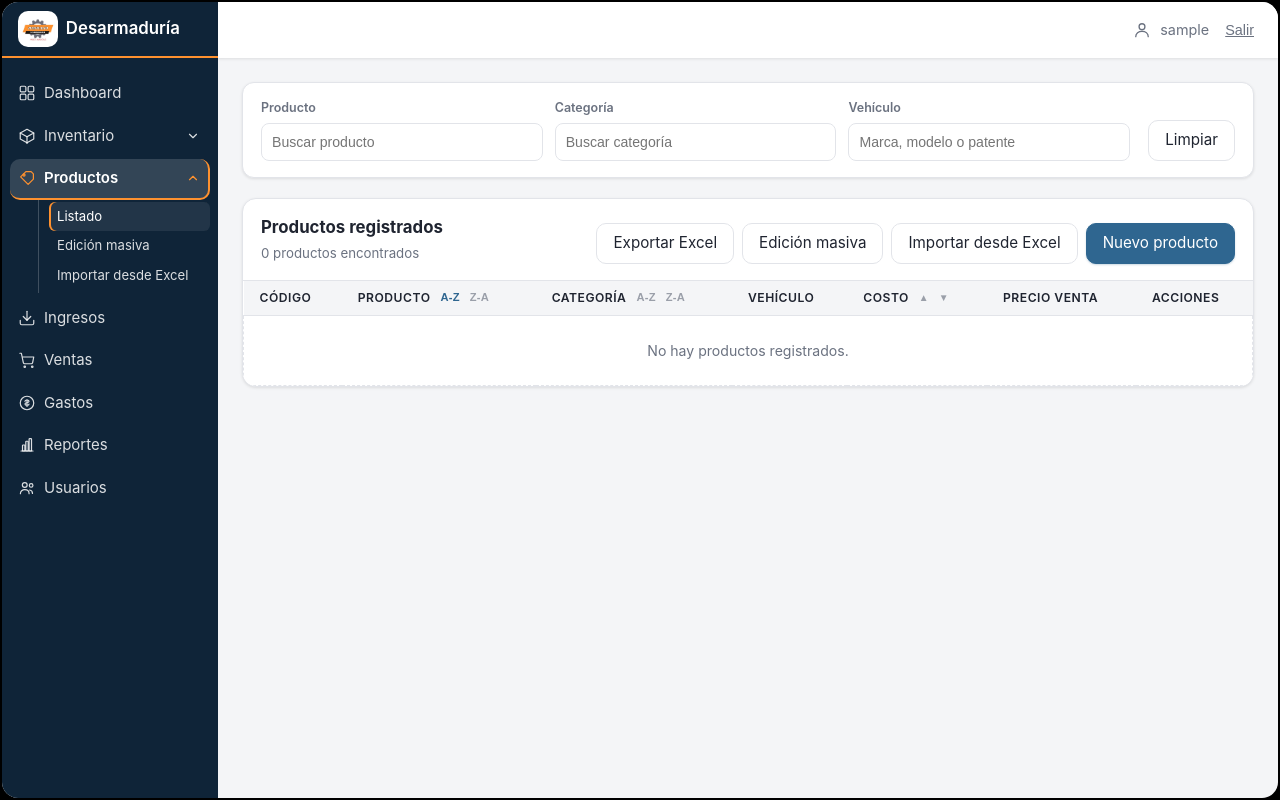
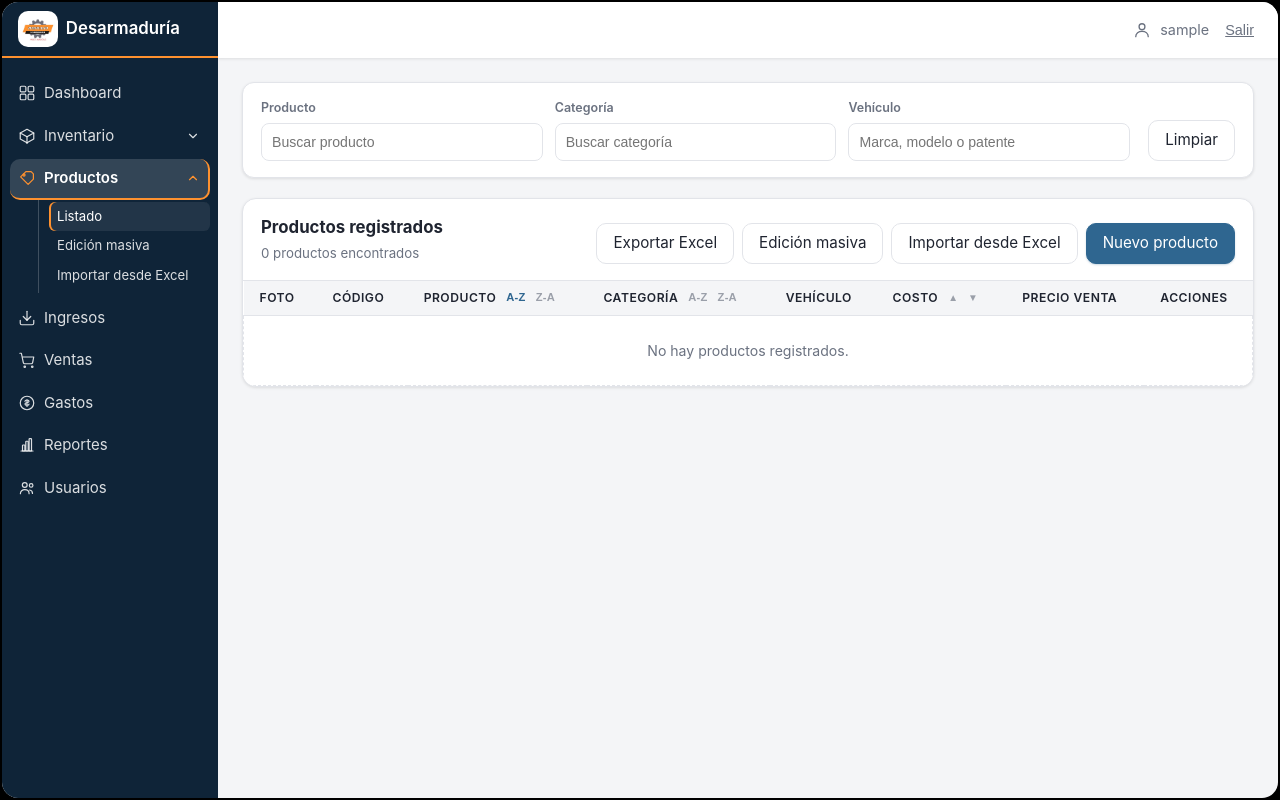
Before and after one commit to Rmoya100/Desarmaduria, a Django app: page /inventario/productos/ in a window 1280 px wide. Run offline with Django 5.2, Linux system fonts and the light colour scheme; the visitor is signed in with stand-in values (Sample User, id 1); data that the repository does not hold is empty.

Commit message:
Agregar foto a Producto: sacar o subir imagen, convertida a WebP
Reutiliza el mismo mecanismo que el comprobante de Gasto (services.py:
validar_imagen/convertir_a_webp), asi que la foto puede venir de camara o
galeria (accept="image/*") y siempre queda guardada como .webp sin
importar el formato original.

- Migracion 0013_producto_foto (campo nullable, no afecta productos
  existentes).
- ProductoForm: campo foto opcional con la misma validacion de tamano/
  formato que el comprobante de gasto.
- producto_crear/producto_editar ahora pasan request.FILES al form (antes
  solo pasaban request.POST, asi que un archivo subido se habria
  ignorado en silencio).
- Los 3 <form> que tocan ProductoForm (pagina completa, modal de editar,
  modal de crear) necesitaban enctype="multipart/form-data" para que el
  archivo viaje en el POST.
- Columna "Foto" con miniatura en el listado de productos.

Probado de punta a punta: subida -> conversion a webp -> archivo servido
por /media/ -> miniatura en la lista -> reemplazar/limpiar en editar.

Co-Authored-By: Claude Sonnet 5 <noreply@anthropic.com>

```diff
--- a/inventario/models.py
+++ b/inventario/models.py
@@ -279,6 +279,12 @@ class Producto(models.Model):
         blank=True,
         db_column="precioVenta",
     )
+    foto = models.ImageField(
+        upload_to="productos/%Y/%m/",
+        blank=True,
+        null=True,
+        db_column="foto",
+    )
     fecha_eliminacion = models.DateTimeField(
         null=True, blank=True, db_column="fechaEliminacion"
     )
@@ -304,6 +310,8 @@ class Producto(models.Model):
         # creada a mano como "puerta trasera" convivria en el catalogo con la
         # "PUERTA TRASERA" importada del Excel como si fueran distintas.
         self.nombre = normalizar_texto(self.nombre)
+        if self.foto and not self.foto.name.lower().endswith(".webp"):
+            self.foto = convertir_a_webp(self.foto)
         super().save(*args, **kwargs)
         # El codigo depende del pk, asi que se completa tras el primer INSERT.
         if not self.codigo:
--- a/inventario/templates/inventario/visualizaciones/producto_form.html
+++ b/inventario/templates/inventario/visualizaciones/producto_form.html
@@ -3,5 +3,5 @@
 {% block extra_css %}<link rel="stylesheet" href="{% static 'css/inventario.css' %}">{% endblock %}
 {% block title %}Editar producto · Inventario{% endblock %}
 {% block content %}
-<section class="form-card inventory-form-card"><p class="eyebrow">Catálogo de piezas</p><h1>Editar producto</h1><form method="post">{% csrf_token %}{{ form.as_p }}<div class="form-actions"><a class="btn" href="{% url 'productos_lista' %}">Cancelar</a><button class="btn btn-primary" type="submit">Guardar cambios</button></div></form></section>
+<section class="form-card inventory-form-card"><p class="eyebrow">Catálogo de piezas</p><h1>Editar producto</h1><form method="post" enctype="multipart/form-data">{% csrf_token %}{{ form.as_p }}<div class="form-actions"><a class="btn" href="{% url 'productos_lista' %}">Cancelar</a><button class="btn btn-primary" type="submit">Guardar cambios</button></div></form></section>
 {% endblock %}
--- a/inventario/templates/inventario/visualizaciones/producto_form_modal.html
+++ b/inventario/templates/inventario/visualizaciones/producto_form_modal.html
@@ -1 +1 @@
-<form method="post" action="{% url 'producto_editar' producto.pk %}">{% csrf_token %}{{ form.as_p }}<div class="inventory-modal__actions"><a href="#" class="btn" data-modal-close>Cancelar</a><button class="btn btn-primary" type="submit">Guardar cambios</button></div></form>
+<form method="post" action="{% url 'producto_editar' producto.pk %}" enctype="multipart/form-data">{% csrf_token %}{{ form.as_p }}<div class="inventory-modal__actions"><a href="#" class="btn" data-modal-close>Cancelar</a><button class="btn btn-primary" type="submit">Guardar cambios</button></div></form>
--- a/inventario/templates/inventario/visualizaciones/productos_lista.html
+++ b/inventario/templates/inventario/visualizaciones/productos_lista.html
@@ -46,6 +46,7 @@
             <table class="data-table productos-tabla">
                 <thead>
                     <tr>
+                        <th data-col="foto">Foto</th>
                         <th data-col="codigo">Código</th>
                         <th data-col="nombre">
                             <span class="col-head">Producto
@@ -79,6 +80,15 @@
                 <tbody>
                 {% for producto in productos %}
                 <tr>
+                    <td>
+                        {% if producto.foto %}
+                        <a href="{{ producto.foto.url }}" target="_blank" rel="noopener" class="thumbnail-link">
+                            <img src="{{ producto.foto.url }}" alt="" class="thumbnail">
+                        </a>
+                        {% else %}
+                        <span class="inventory-muted">—</span>
+                        {% endif %}
+                    </td>
                     <td>{{ producto.codigo|default:'—' }}</td>
                     <td><strong>{{ producto.nombre }}</strong></td>
                     <td>{{ producto.categoria.nombre_categoria }}</td>
@@ -87,7 +97,7 @@
                     <td>{% if producto.precio_venta is not None %}${{ producto.precio_venta|floatformat:0 }}{% else %}<span class="inventory-muted">—</span>{% endif %}</td>
                     <td class="table-actions-cell"><a href="#editar-{{ producto.pk }}" class="btn btn-sm" data-modal-open="editar-{{ producto.pk }}">Editar</a><a href="#eliminar-{{ producto.pk }}" class="btn btn-sm btn-danger" data-modal-open="eliminar-{{ producto.pk }}">Eliminar</a></td>
                 </tr>
-                {% empty %}<tr><td colspan="7" class="empty-state">No hay productos registrados.</td></tr>{% endfor %}
+                {% empty %}<tr><td colspan="8" class="empty-state">No hay productos registrados.</td></tr>{% endfor %}
                 </tbody>
             </table>
         </div>
@@ -117,7 +127,7 @@
     </div>
 </div>
 {% endfor %}
-<div class="inventory-modal{% if abrir_modal %} inventory-modal--open{% endif %}" id="producto-modal" aria-hidden="{% if abrir_modal %}false{% else %}true{% endif %}"><div class="inventory-modal__dialog"><a href="#" class="inventory-modal__close" data-modal-close aria-label="Cerrar">&times;</a><h2>Nuevo producto</h2><form method="post" action="{% url 'producto_crear' %}">{% csrf_token %}{{ form.as_p }}<div class="inventory-modal__actions"><a href="#" class="btn" data-modal-close>Cancelar</a><button class="btn btn-primary" type="submit">Guardar producto</button></div></form></div></div>
+<div class="inventory-modal{% if abrir_modal %} inventory-modal--open{% endif %}" id="producto-modal" aria-hidden="{% if abrir_modal %}false{% else %}true{% endif %}"><div class="inventory-modal__dialog"><a href="#" class="inventory-modal__close" data-modal-close aria-label="Cerrar">&times;</a><h2>Nuevo producto</h2><form method="post" action="{% url 'producto_crear' %}" enctype="multipart/form-data">{% csrf_token %}{{ form.as_p }}<div class="inventory-modal__actions"><a href="#" class="btn" data-modal-close>Cancelar</a><button class="btn btn-primary" type="submit">Guardar producto</button></div></form></div></div>
 {% endblock %}
 
 {% block extra_js %}<script src="{% static 'js/inventario.js' %}"></script>{% endblock %}
--- a/inventario/visualizaciones/forms.py
+++ b/inventario/visualizaciones/forms.py
@@ -1,6 +1,7 @@
 from django import forms
 
 from ..models import Categoria, Marca, Modelo, Producto, Vehiculo
+from ..services import ImagenInvalidaError, validar_imagen
 from ..servicios.catalogo import PlanillaInvalidaError, leer_planilla
 
 MAX_PLANILLA_BYTES = 5 * 1024 * 1024  # 5 MB
@@ -71,7 +72,7 @@ class ProductoFiltroForm(forms.Form):
 class ProductoForm(forms.ModelForm):
     class Meta:
         model = Producto
-        fields = ["codigo", "nombre", "categoria", "vehiculo", "costo", "precio_venta"]
+        fields = ["codigo", "nombre", "categoria", "vehiculo", "costo", "precio_venta", "foto"]
         labels = {
             "codigo": "Código",
             "nombre": "Nombre de la pieza",
@@ -79,6 +80,7 @@ class ProductoForm(forms.ModelForm):
             "vehiculo": "Vehículo de origen",
             "costo": "Costo de adquisición",
             "precio_venta": "Precio de venta",
+            "foto": "Foto",
         }
         widgets = {
             "codigo": forms.TextInput(
@@ -94,6 +96,9 @@ class ProductoForm(forms.ModelForm):
             "precio_venta": forms.NumberInput(
                 attrs={"class": "input-control", "min": "0", "step": "0.01"}
             ),
+            "foto": forms.ClearableFileInput(
+                attrs={"class": "input-control", "accept": "image/*"}
+            ),
         }
 
     def __init__(self, *args, **kwargs):
@@ -101,9 +106,22 @@ class ProductoForm(forms.ModelForm):
         self.fields["codigo"].required = False
         self.fields["vehiculo"].required = False
         self.fields["vehiculo"].empty_label = "Sin vehículo informado"
+        self.fields["foto"].required = False
 
     def clean_codigo(self):
         return self.cleaned_data.get("codigo") or None
+
+    def clean_foto(self):
+        foto = self.cleaned_data.get("foto")
+        # Un archivo recien subido tiene content_type; el FieldFile de una
+        # foto ya guardada (al editar sin tocar este campo) no lo tiene, asi
+        # que esto valida solo cuando llega un archivo nuevo.
+        if foto and hasattr(foto, "content_type"):
+            try:
+                validar_imagen(foto)
+            except ImagenInvalidaError as exc:
+                raise forms.ValidationError(str(exc)) from exc
+        return foto
 
 
 class EdicionMasivaForm(forms.Form):
--- a/inventario/visualizaciones/views.py
+++ b/inventario/visualizaciones/views.py
@@ -145,7 +145,7 @@ def productos_lista(request):
 def producto_crear(request):
     if request.method != "POST":
         return redirect("productos_lista")
-    form = ProductoForm(request.POST)
+    form = ProductoForm(request.POST, request.FILES)
     if form.is_valid():
         form.save()
         messages.success(request, "Producto creado correctamente.")
@@ -168,7 +168,9 @@ def producto_crear(request):
 @login_required
 def producto_editar(request, pk):
     producto = get_object_or_404(Producto, pk=pk)
-    form = ProductoForm(request.POST or None, instance=producto)
+    form = ProductoForm(
+        request.POST or None, request.FILES or None, instance=producto
+    )
     if request.method == "POST" and form.is_valid():
         form.save()
         messages.success(request, "Producto actualizado correctamente.")
```
Also changed, not shown: inventario/migrations/0013_producto_foto.py (added).
